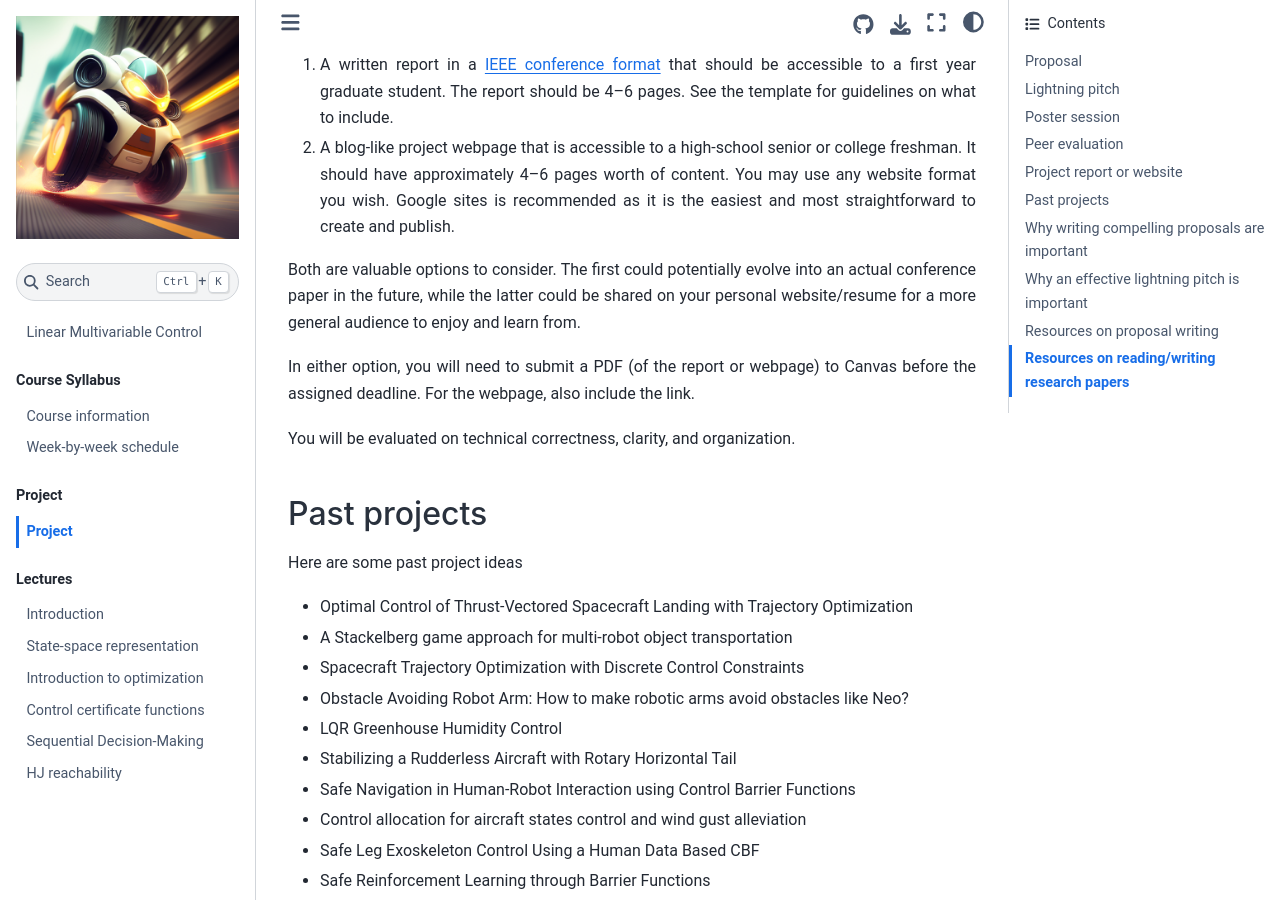
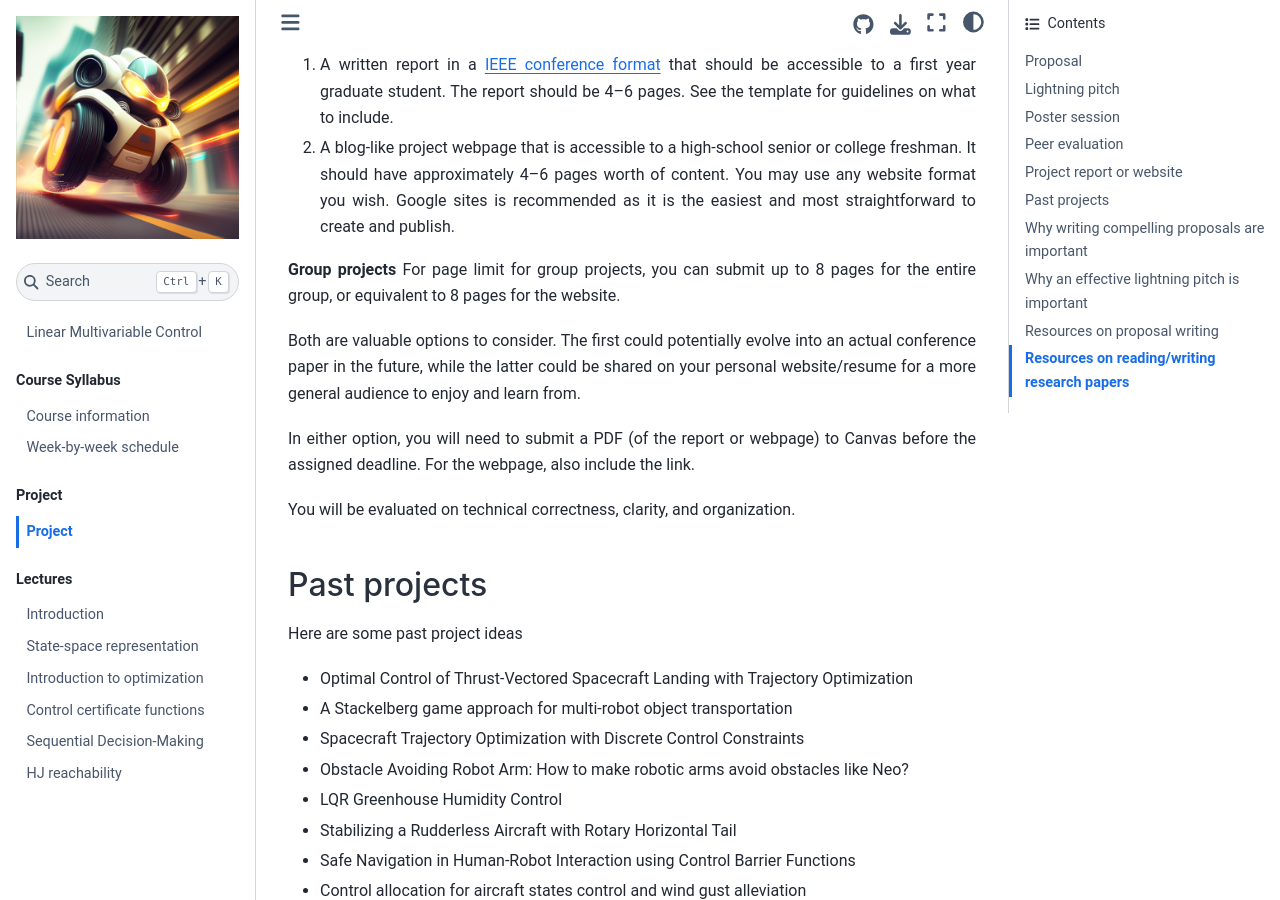
Before and after one commit to jimmyfowler/lmc-book, a Jupyter Book: the page built from project/project.md, in a window 1280 px wide and 900 px high, scrolled down 5807 px. Built offline with Jupyter Book 1.0.4 settings and Sphinx 7.4.7 and the Sphinx Book theme 1.1.4, drawn with Linux system fonts in a browser that asks for light colours; pages that are not in the unit, such as notebooks, are missing from menus.

Commit message:
update project

```diff
--- a/project/project.md
+++ b/project/project.md
@@ -153,6 +153,8 @@ You have two options to choose from:
 
 2. A blog-like project webpage that is accessible to a high-school senior or college freshman. It should have approximately 4--6 pages worth of content. You may use any website format you wish. Google sites is recommended as it is the easiest and most straightforward to create and publish.
 
+**Group projects** For page limit for group projects, you can submit up to 8 pages for the entire group, or equivalent to 8 pages for the website.
+
 Both are valuable options to consider. The first could potentially evolve into an actual conference paper in the future, while the latter could be shared on your personal website/resume for a more general audience to enjoy and learn from.
 
 In either option, you will need to submit a PDF (of the report or webpage) to Canvas before the assigned deadline. For the webpage, also include the link.
```
